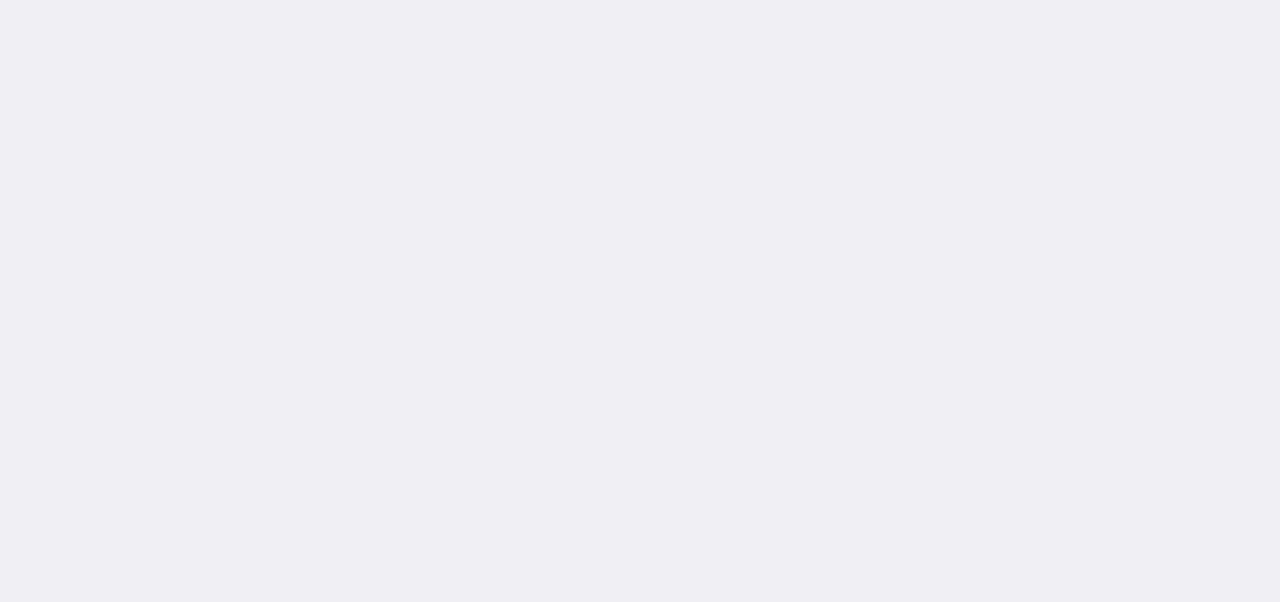
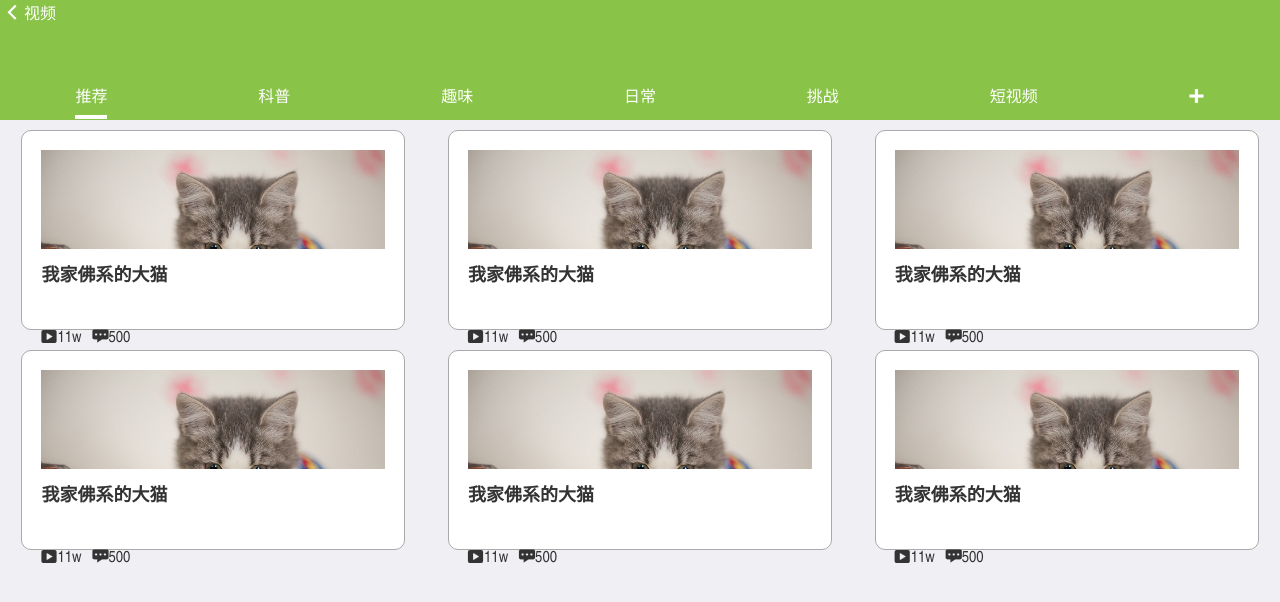
Before and after one commit to guoqiangui/UChong, a plain HTML site: page pages/video.html in a window 1280 px wide. Drawn offline with Linux system fonts and the light colour scheme.

Commit message:
更新视频页面和专栏部分页面

```diff
--- a/css/iconfont.css
+++ b/css/iconfont.css
@@ -11,28 +11,28 @@
   -webkit-text-stroke-width: 0.2px;
 }
 
-.icon-lanmu:before { content: "\e60f"; }
+.icon-shoucang:before { content: "\f0144"; }
 
-.icon-shipin:before { content: "\e607"; }
+.icon-lanmu:before { content: "\e61c"; }
 
 .icon-dianzan:before { content: "\e60c"; }
 
-.icon-fenxiang:before { content: "\e633"; }
+.icon-shipinbofangyingpian2:before { content: "\e78e"; }
 
-.icon-cai:before { content: "\e608"; }
+.icon-cai:before { content: "\e607"; }
+
+.icon-tianjia:before { content: "\e64f"; }
 
 .icon-shequ:before { content: "\e61b"; }
 
-.icon-shoucang:before { content: "\e630"; }
-
-.icon-01:before { content: "\e610"; }
-
-.icon-sousuo:before { content: "\e643"; }
-
-.icon-yonghu:before { content: "\e61a"; }
-
 .icon-dashang:before { content: "\e672"; }
 
-.icon-xiazai:before { content: "\e615"; }
+.icon-xiazai:before { content: "\e519"; }
+
+.icon-yonghu:before { content: "\e616"; }
 
 .icon-xiaoxi:before { content: "\e644"; }
+
+.icon-tubiaozhizuo-:before { content: "\e610"; }
+
+.icon-xiaoxi1:before { content: "\e67b"; }
--- /dev/null
+++ b/css/video.css
@@ -0,0 +1,74 @@
+/* css初始化 */
+body,ul,ol,li,p,h1,h2,h3,h4,h5,h6,form,fieldset,table,td,img,div{margin:0;padding:0;border:0;}
+body{color:#333;font-size:16px;font-family:"SimSun","宋体","Arial Narrow";}
+
+ul,ol{list-style-type:none;}
+select,input,img,select{vertical-align:middle;}
+
+a{text-decoration:none;}
+a:link {color:#333;}
+a:visited{color:#333;}
+
+
+/* 顶部 */
+.top {
+	width: 100%;
+	height: 120px;
+	background-color: #89C348;
+	color: #fff;
+	position: fixed;
+	z-index: 5;
+}
+.top a {
+	color: #fff;
+}
+.top-nav {
+	width: 100%;
+	position: absolute;
+	bottom: 1px;
+}
+.top-nav ul {
+	width: 100%;
+	display: flex;
+	justify-content: space-around;
+}
+.top-nav li {
+	float: left;
+	height: 40px;
+	line-height: 40px;
+}
+.top-nav li.active {
+	border-bottom: 4px solid #fff;
+}
+
+/* 视频 */
+.content-videos {
+	position: relative;
+	top: 120px;
+	display: flex;
+	flex-wrap: wrap;
+	justify-content: space-around;
+}
+.content-video-item {
+	width: 30%;
+	height: 200px;
+	background-color: #fff;
+	border: 1px solid #aaa;
+	border-radius: 10px;
+	margin: 10px 0;
+}
+.content-video-item .cover {
+	width: 90%;
+	height: 50%;
+	margin-left: 5%;
+	margin-top: 5%;
+	background: url(../images/cover2.jpg);
+	background-size: cover;
+}
+.content-video-item h4 {
+	margin: 5% 5% 0;
+	height: 30%;
+}
+.content-video-item .video-data {
+	margin-left: 5%;
+}
--- /dev/null
+++ b/js/video.js
@@ -0,0 +1,30 @@
+// 点击导航选项卡，就给当前选项卡添加active类
+var tabs = document.querySelectorAll(".top-nav li");
+// 长度-1是因为最后一个是添加按钮，功能不一样
+for(var i=0 ; i<tabs.length-1 ; i++) {
+	// 给每个项绑定索引
+	tabs[i].index = i;
+	// 绑定点击事件
+	tabs[i].addEventListener("tap", function () {
+		// 排他思想
+		for(var j=0 ; j<tabs.length ; j++) {
+			tabs[j].classList.remove("active");
+		}
+		this.classList.add("active");
+	});
+}
+
+// 点击视频进入播放页面
+mui.plusReady(function () {
+	mui(".content-videos").on("tap", ".content-video-item", function () {
+		// extras可以页面传值，需要重新打开本页
+		mui.openWindow({
+			url: "play-video.html",
+			id: "play-video.html",
+			createNew: true,
+			extras: {
+
+			},
+		});
+	});
+});
--- a/pages/video.html
+++ b/pages/video.html
@@ -6,11 +6,119 @@
 		<title></title>
 		<meta name="viewport" content="width=device-width,initial-scale=1,minimum-scale=1,maximum-scale=1,user-scalable=no" />
 		<link href="../css/mui.min.css" rel="stylesheet" />
+		<link rel="stylesheet" href="../css/iconfont.css">
+		<link rel="stylesheet" type="text/css" href="../css/video.css"/>
 	</head>
 
 	<body>
 		<div class="mui-content">
-			<!-- <h1 class="mui-title">视频</h1> -->
+			<!-- 视频板块 -->
+			<!-- 顶部 -->
+			<div class="top">
+				<!-- 返回首页 -->
+				<a href="javascript:;"><i class="mui-icon mui-icon-back"></i>视频</a>
+				<!-- 顶部分类导航 -->
+				<div class="top-nav">
+					<ul>
+						<li class="active">推荐</li>
+						<li>科普</li>
+						<li>趣味</li>
+						<li>日常</li>
+						<li>挑战</li>
+						<li>短视频</li>
+						<li><i class="mui-icon iconfont icon-tianjia"></i></li>
+					</ul>
+				</div>
+			</div>
+			<!-- 视频 -->
+			<div class="content-videos">
+				<!-- 视频项 -->
+				<div class="content-video-item">
+					<!-- 视频封面 -->
+					<div class="cover"></div>
+					<!-- 标题 -->
+					<h4>我家佛系的大猫</h4>
+					<!-- 视频数据 -->
+					<div class="video-data">
+						<!-- 播放量 -->
+						<span><i class="mui-icon iconfont icon-shipinbofangyingpian2"></i>11w</span>
+						&nbsp;
+						<!-- 评论数量 -->
+						<span><i class="mui-icon iconfont icon-xiaoxi1"></i>500</span>
+					</div>
+				</div>
+				<!-- 副本 -->
+				<div class="content-video-item">
+					<!-- 视频封面 -->
+					<div class="cover"></div>
+					<!-- 标题 -->
+					<h4>我家佛系的大猫</h4>
+					<!-- 视频数据 -->
+					<div class="video-data">
+						<!-- 播放量 -->
+						<span><i class="mui-icon iconfont icon-shipinbofangyingpian2"></i>11w</span>
+						&nbsp;
+						<!-- 评论数量 -->
+						<span><i class="mui-icon iconfont icon-xiaoxi1"></i>500</span>
+					</div>
+				</div>
+				<div class="content-video-item">
+					<!-- 视频封面 -->
+					<div class="cover"></div>
+					<!-- 标题 -->
+					<h4>我家佛系的大猫</h4>
+					<!-- 视频数据 -->
+					<div class="video-data">
+						<!-- 播放量 -->
+						<span><i class="mui-icon iconfont icon-shipinbofangyingpian2"></i>11w</span>
+						&nbsp;
+						<!-- 评论数量 -->
+						<span><i class="mui-icon iconfont icon-xiaoxi1"></i>500</span>
+					</div>
+				</div>
+				<div class="content-video-item">
+					<!-- 视频封面 -->
+					<div class="cover"></div>
+					<!-- 标题 -->
+					<h4>我家佛系的大猫</h4>
+					<!-- 视频数据 -->
+					<div class="video-data">
+						<!-- 播放量 -->
+						<span><i class="mui-icon iconfont icon-shipinbofangyingpian2"></i>11w</span>
+						&nbsp;
+						<!-- 评论数量 -->
+						<span><i class="mui-icon iconfont icon-xiaoxi1"></i>500</span>
+					</div>
+				</div>
+				<div class="content-video-item">
+				<!-- 视频封面 -->
+				<div class="cover"></div>
+				<!-- 标题 -->
+				<h4>我家佛系的大猫</h4>
+				<!-- 视频数据 -->
+				<div class="video-data">
+					<!-- 播放量 -->
+					<span><i class="mui-icon iconfont icon-shipinbofangyingpian2"></i>11w</span>
+					&nbsp;
+					<!-- 评论数量 -->
+					<span><i class="mui-icon iconfont icon-xiaoxi1"></i>500</span>
+				</div>
+			</div>
+				<div class="content-video-item">
+					<!-- 视频封面 -->
+					<div class="cover"></div>
+					<!-- 标题 -->
+					<h4>我家佛系的大猫</h4>
+					<!-- 视频数据 -->
+					<div class="video-data">
+						<!-- 播放量 -->
+						<span><i class="mui-icon iconfont icon-shipinbofangyingpian2"></i>11w</span>
+						&nbsp;
+						<!-- 评论数量 -->
+						<span><i class="mui-icon iconfont icon-xiaoxi1"></i>500</span>
+					</div>
+				</div>
+			</div>
 
 
 		</div>
@@ -18,8 +126,9 @@
 
 		<script src="../js/mui.min.js"></script>
 		<script type="text/javascript">
-			mui.init()
+			mui.init();
 		</script>
+		<script src="../js/video.js"></script>
 	</body>
 
 </html>
```
Also changed, not shown: index.html (+1 -1 lines), js/column.js (added, +14 -0 lines), pages/column-detail.html (added, +18 -0 lines), pages/column.html (+42 -2 lines), pages/play-video.html (+2 -2 lines), fonts/iconfont.ttf, images/cover2.jpg (added).
